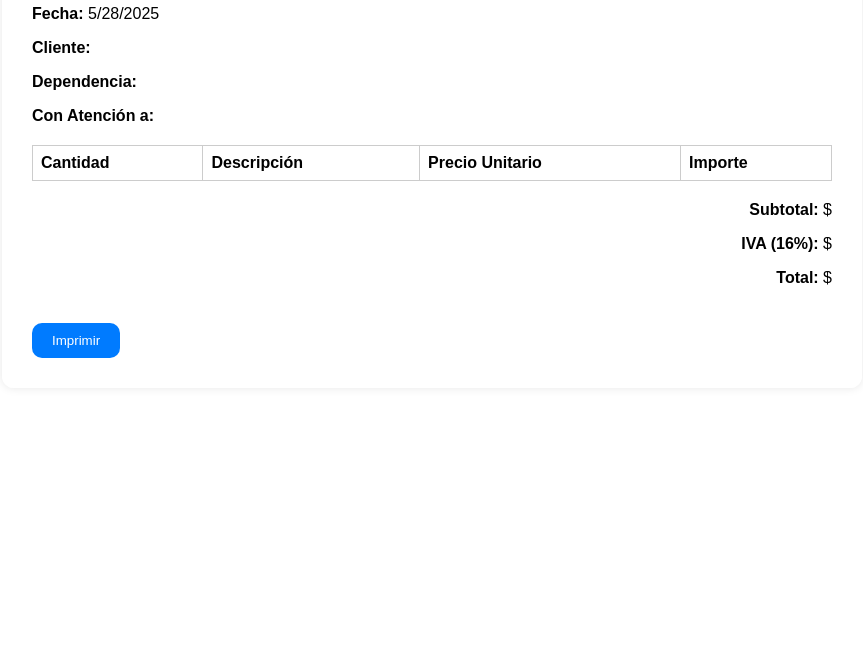
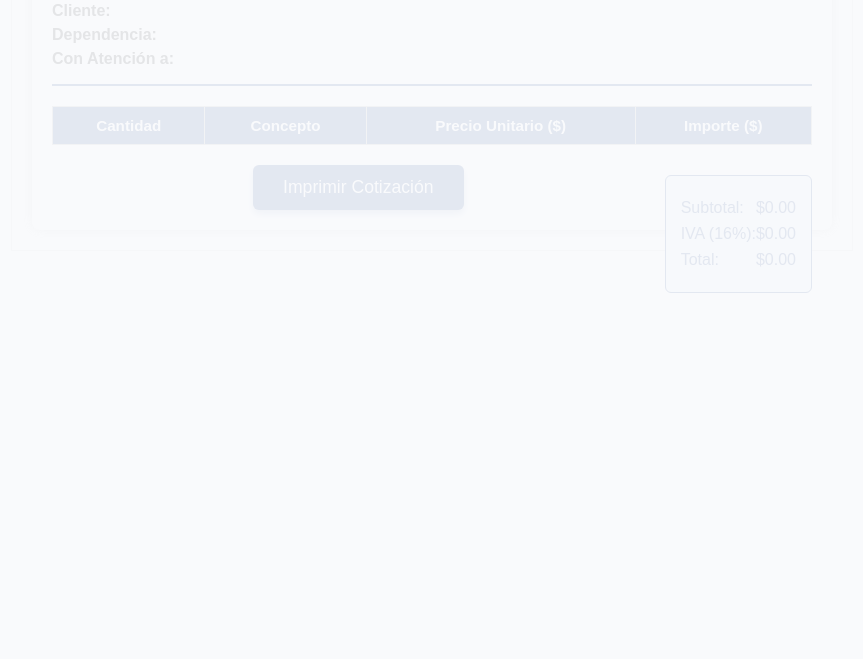
Before and after one commit to emmaroa/VSH, a plain HTML site: page cotizacion.html in a window 1280 px wide. Shown: the part 141-800 px from the top of the page, without its empty margins (208-1071 px from the left). Drawn offline with Linux system fonts and the light colour scheme.

Commit message:
Update cotizacion.html

```diff
--- a/cotizacion.html
+++ b/cotizacion.html
@@ -1,111 +1,169 @@
 <!DOCTYPE html>
 <html lang="es">
 <head>
-  <meta charset="UTF-8">
+  <meta charset="UTF-8" />
   <title>Cotización</title>
   <style>
+    @page {
+      margin: 20mm;
+    }
     body {
-      font-family: 'Arial', sans-serif;
-      background: white url('logo.png') no-repeat center center;
-      background-size: 300px;
-      background-blend-mode: lighten;
+      font-family: Arial, sans-serif;
+      color: #333;
+      background: #f9fafc;
+      max-width: 800px;
+      margin: 20px auto;
+      padding: 20px;
+      border: 1px solid #ddd;
+      background-image: url('LOGO_URL_AQUI'); /* Cambia aquí por tu logo */
+      background-repeat: no-repeat;
       background-position: center;
-      padding: 40px;
-      color: #000;
+      background-size: 200px 200px;
+      opacity: 0.1;
+      background-attachment: fixed;
     }
-
-    .cotizacion {
-      background-color: rgba(255, 255, 255, 0.9);
-      max-width: 800px;
-      margin: auto;
-      padding: 30px;
-      border-radius: 12px;
-      box-shadow: 0 0 10px rgba(0,0,0,0.1);
+    .content {
+      position: relative;
+      opacity: 1;
+      background: white;
+      padding: 20px;
+      border-radius: 8px;
+      box-shadow: 0 0 10px #ccc;
     }
-
     h2 {
-      color: #007BFF;
       text-align: center;
+      color: #2a4d8f;
+      margin-bottom: 10px;
     }
-
-    .conceptos {
+    .datos-cliente {
+      margin-bottom: 20px;
+      border-bottom: 2px solid #2a4d8f;
+      padding-bottom: 10px;
+    }
+    .datos-cliente div {
+      margin: 6px 0;
+      font-size: 1rem;
+    }
+    table {
+      width: 100%;
+      border-collapse: collapse;
+      margin-bottom: 20px;
+    }
+    th, td {
+      border: 1px solid #bbb;
+      padding: 10px;
+      text-align: center;
+      font-size: 0.95rem;
+    }
+    th {
+      background-color: #2a4d8f;
+      color: white;
+    }
+    .totales {
+      float: right;
+      max-width: 320px;
+      margin-top: 10px;
+      border: 1px solid #2a4d8f;
+      padding: 15px;
+      border-radius: 6px;
+      background-color: #e9eff7;
+      color: #2a4d8f;
+    }
+    .totales div {
+      margin: 8px 0;
+      display: flex;
+      justify-content: space-between;
+    }
+    button#printBtn {
+      background-color: #2a4d8f;
+      color: white;
+      border: none;
+      padding: 12px 30px;
+      font-size: 1.1rem;
+      border-radius: 6px;
+      cursor: pointer;
+      display: block;
+      margin: 0 auto;
       margin-top: 20px;
-      border-collapse: collapse;
-      width: 100%;
+      box-shadow: 0 4px 7px rgba(42, 77, 143, 0.4);
     }
-
-    .conceptos th, .conceptos td {
-      border: 1px solid #ccc;
-      padding: 8px;
-      text-align: left;
-    }
-
-    .totales {
-      margin-top: 20px;
-      text-align: right;
-    }
-
-    button {
-      margin-top: 20px;
-      background-color: #007BFF;
-      color: white;
-      padding: 10px 20px;
-      border: none;
-      border-radius: 10px;
-      cursor: pointer;
+    button#printBtn:hover {
+      background-color: #1e3670;
     }
   </style>
 </head>
 <body>
-  <div class="cotizacion">
-    <h2>Cotización</h2>
-    <p><strong>Fecha:</strong> <span id="fecha"></span></p>
-    <p><strong>Cliente:</strong> <span id="cliente"></span></p>
-    <p><strong>Dependencia:</strong> <span id="dependencia"></span></p>
-    <p><strong>Con Atención a:</strong> <span id="atencion"></span></p>
 
-    <table class="conceptos">
+  <div class="content">
+    <h2>COTIZACIÓN</h2>
+
+    <div class="datos-cliente">
+      <div><strong>Fecha:</strong> <span id="fecha"></span></div>
+      <div><strong>Cliente:</strong> <span id="cliente"></span></div>
+      <div><strong>Dependencia:</strong> <span id="dependencia"></span></div>
+      <div><strong>Con Atención a:</strong> <span id="atencion"></span></div>
+    </div>
+
+    <table>
       <thead>
         <tr>
           <th>Cantidad</th>
-          <th>Descripción</th>
-          <th>Precio Unitario</th>
-          <th>Importe</th>
+          <th>Concepto</th>
+          <th>Precio Unitario ($)</th>
+          <th>Importe ($)</th>
         </tr>
       </thead>
-      <tbody id="tablaConceptos"></tbody>
+      <tbody id="conceptosBody"></tbody>
     </table>
 
     <div class="totales">
-      <p><strong>Subtotal:</strong> $<span id="subtotal"></span></p>
-      <p><strong>IVA (16%):</strong> $<span id="iva"></span></p>
-      <p><strong>Total:</strong> $<span id="total"></span></p>
+      <div><span>Subtotal:</span> <span id="subtotal">$0.00</span></div>
+      <div><span>IVA (16%):</span> <span id="iva">$0.00</span></div>
+      <div><span>Total:</span> <span id="total">$0.00</span></div>
     </div>
 
-    <button onclick="window.print()">Imprimir</button>
+    <button id="printBtn" onclick="window.print()">Imprimir Cotización</button>
   </div>
 
   <script>
-    const datos = JSON.parse(localStorage.getItem('cotizacionActual'));
-    document.getElementById('fecha').textContent = new Date().toLocaleDateString();
-    document.getElementById('cliente').textContent = datos.cliente;
-    document.getElementById('dependencia').textContent = datos.dependencia;
-    document.getElementById('atencion').textContent = datos.atencion;
-    document.getElementById('subtotal').textContent = datos.subtotal;
-    document.getElementById('iva').textContent = datos.iva;
-    document.getElementById('total').textContent = datos.total;
+    const datos = window.opener?.cotizacionData || {
+      fecha: '',
+      cliente: '',
+      dependencia: '',
+      atencion: '',
+      conceptos: [],
+    };
 
-    const tabla = document.getElementById('tablaConceptos');
-    datos.conceptos.forEach(c => {
-      const fila = document.createElement('tr');
-      fila.innerHTML = `
-        <td>${c.cantidad}</td>
-        <td>${c.descripcion}</td>
-        <td>$${c.precio.toFixed(2)}</td>
-        <td>$${(c.cantidad * c.precio).toFixed(2)}</td>
+    document.getElementById('fecha').textContent = datos.fecha || '';
+    document.getElementById('cliente').textContent = datos.cliente || '';
+    document.getElementById('dependencia').textContent = datos.dependencia || '';
+    document.getElementById('atencion').textContent = datos.atencion || '';
+
+    const tbody = document.getElementById('conceptosBody');
+
+    let subtotal = 0;
+
+    datos.conceptos.forEach(({cantidad, concepto, precioUnitario}) => {
+      const importe = cantidad * precioUnitario;
+      subtotal += importe;
+
+      const tr = document.createElement('tr');
+
+      tr.innerHTML = `
+        <td>${cantidad}</td>
+        <td style="text-align:left;">${concepto}</td>
+        <td>$${precioUnitario.toFixed(2)}</td>
+        <td>$${importe.toFixed(2)}</td>
       `;
-      tabla.appendChild(fila);
+      tbody.appendChild(tr);
     });
+
+    const iva = subtotal * 0.16;
+    const total = subtotal + iva;
+
+    document.getElementById('subtotal').textContent = `$${subtotal.toFixed(2)}`;
+    document.getElementById('iva').textContent = `$${iva.toFixed(2)}`;
+    document.getElementById('total').textContent = `$${total.toFixed(2)}`;
   </script>
 </body>
 </html>
```
